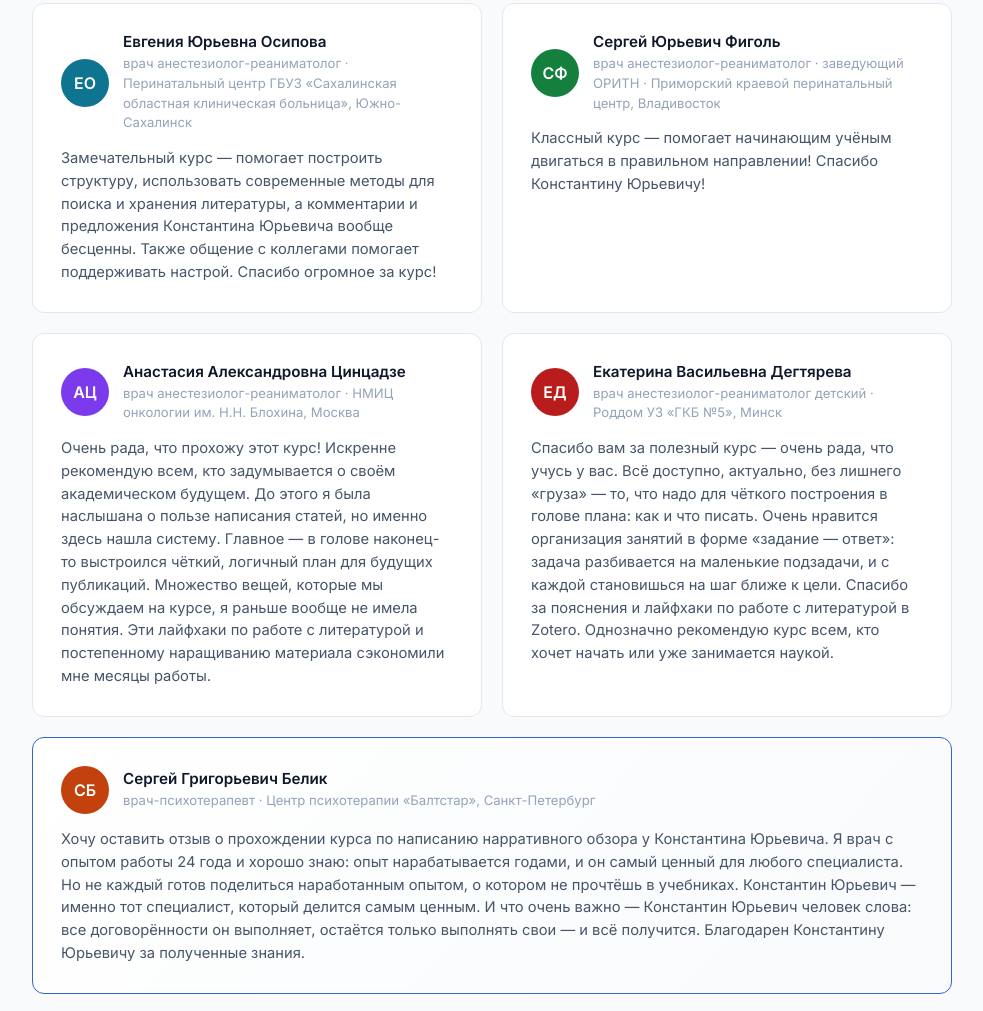
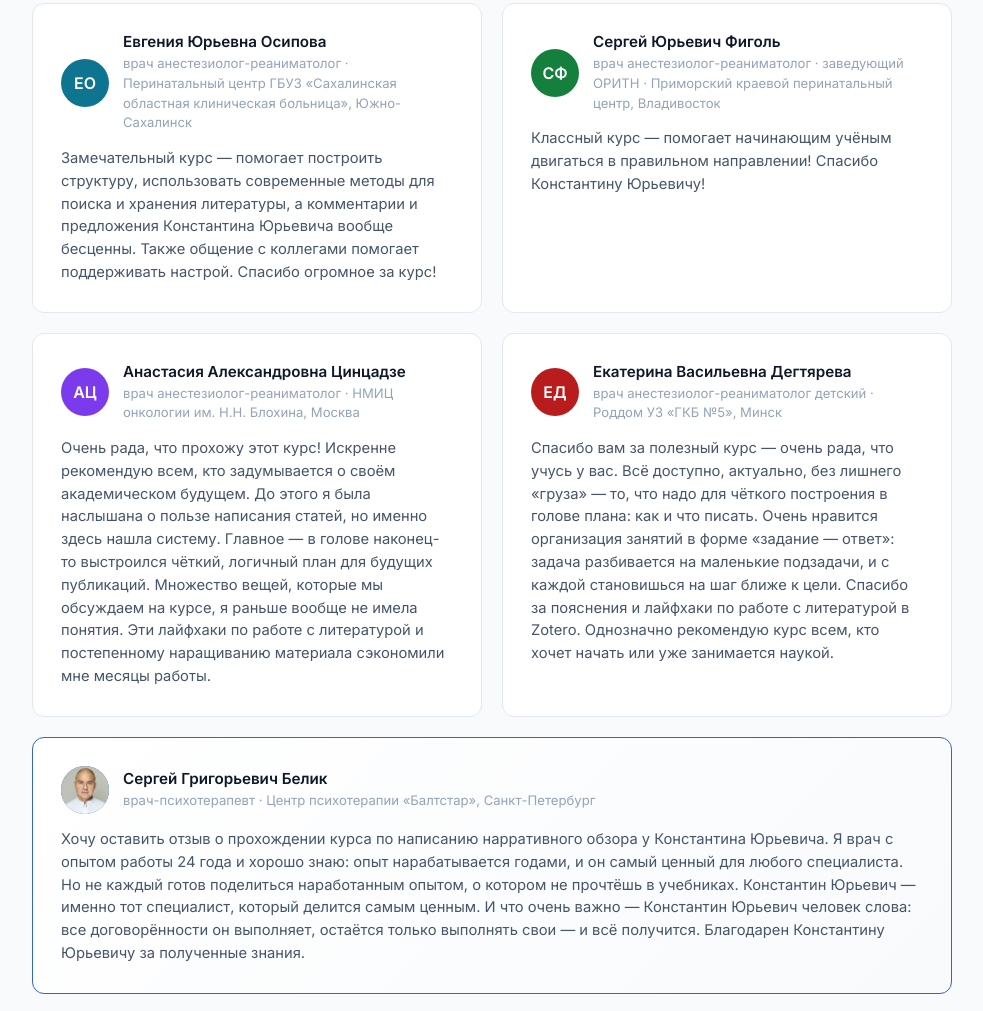
Before and after one commit to 711131719mailru/hirschindex, a plain HTML site: page education/index.html in a window 1280 px wide. Shown: the part 3176-4187 px from the top of the page, without its empty margins (148-1131 px from the left). Drawn offline with nearby package versions, Linux system fonts and the light colour scheme.

Commit message:
Add real photo for Belik testimonial avatar
Replace «СБ» initials with cropped 400×400 portrait in both /course-review/#testimonials and /education/#testimonials. CSS .hi-testi-avatar now supports nested img (object-fit:cover) so swapping initials → photo is a one-line change per author going forward.

```diff
--- a/education/index.html
+++ b/education/index.html
@@ -240,7 +240,8 @@
             .hi-testi-card:hover { border-color:#3366CC; box-shadow:0 6px 18px rgba(0,0,0,0.05); }
             .hi-testi-card.featured { grid-column:1 / -1; background:linear-gradient(135deg,#fff,#f8fafc); border-color:#3366CC; }
             .hi-testi-head { display:flex; gap:14px; align-items:center; }
-            .hi-testi-avatar { width:48px; height:48px; border-radius:50%; background:#3366CC; color:#fff; display:flex; align-items:center; justify-content:center; font-family:'Inter',sans-serif; font-weight:600; font-size:1rem; flex-shrink:0; }
+            .hi-testi-avatar { width:48px; height:48px; border-radius:50%; background:#3366CC; color:#fff; display:flex; align-items:center; justify-content:center; font-family:'Inter',sans-serif; font-weight:600; font-size:1rem; flex-shrink:0; overflow:hidden; }
+            .hi-testi-avatar img { width:100%; height:100%; object-fit:cover; display:block; }
             .hi-testi-name { font-family:'Inter',sans-serif; font-weight:600; font-size:0.95rem; color:#0f172a; line-height:1.3; }
             .hi-testi-role { font-family:'Inter',sans-serif; font-size:0.82rem; color:#94a3b8; margin-top:2px; }
             .hi-testi-text { font-family:'Inter',sans-serif; font-size:0.92rem; color:#475569; line-height:1.55; margin:0; }
@@ -572,7 +573,7 @@
                         <!-- 6 — Белик (featured) -->
                         <div class="hi-testi-card featured wow fadeInUp" data-wow-delay="0.25s">
                             <div class="hi-testi-head">
-                                <div class="hi-testi-avatar" style="background:#c2410c;">СБ</div>
+                                <div class="hi-testi-avatar"><img src="/assets/testimonials/belik.jpg" alt="Сергей Григорьевич Белик"></div>
                                 <div>
                                     <div class="hi-testi-name">Сергей Григорьевич Белик</div>
                                     <div class="hi-testi-role">врач-психотерапевт · Центр психотерапии «Балтстар», Санкт-Петербург</div>
```
Also changed, not shown: course-review/index.html (+3 -2 lines), assets/testimonials/belik.jpg (added).
